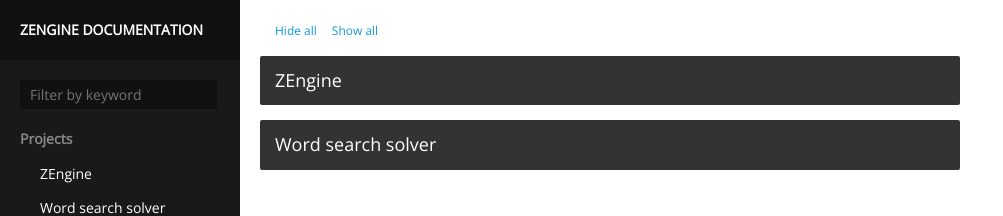
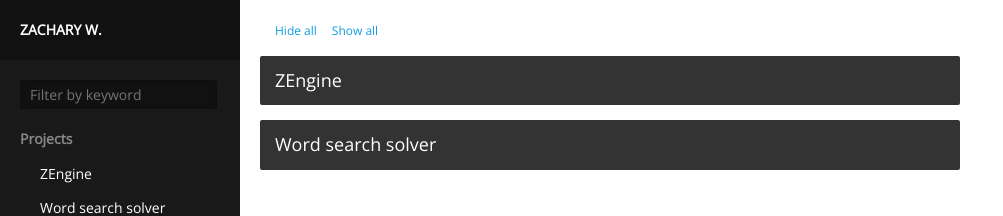
Before and after one commit to ZacharyWesterman/ZacharyWesterman.github.io, a Jekyll site: the page built from index.html, in a window 1280 px wide. Shown: the top 216 px of the page, without its empty margins (0-1003 px from the left). Built offline with Jekyll 4.4.1, drawn with Linux system fonts in a browser that asks for light colours.

Commit message:
changed title

```diff
--- a/_config.yml
+++ b/_config.yml
@@ -18,7 +18,7 @@ permalink: ':title'
 # You can create any custom variable you would like, and they will be accessible
 # in the templates via {{ site.myvariable }}.
 
-title: 'ZEngine documentation'
+title: 'Zachary W.'
 email: zacharywesterman@yahoo.com
 
 description:
```
